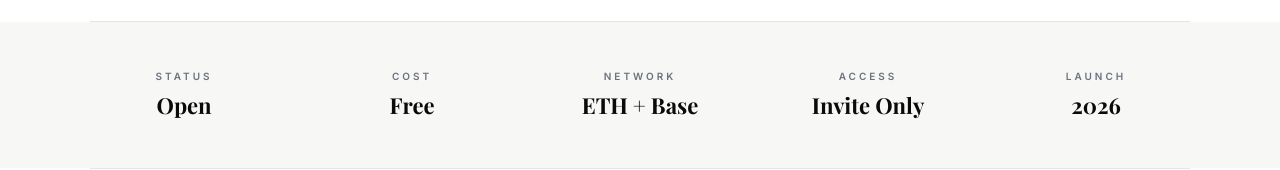
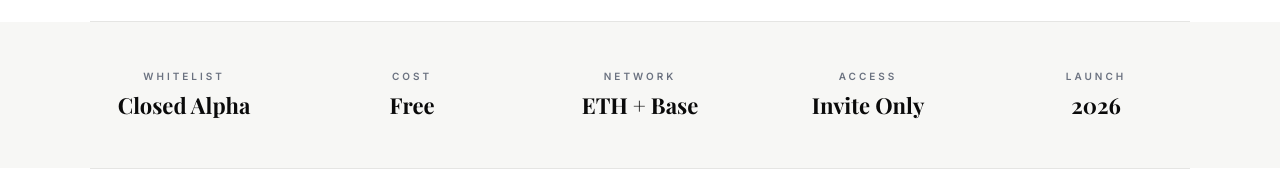
Before and after one commit to whalesofi/WHALENIZER, a website: page public/index.html in a window 1280 px wide. Shown: the part 779-949 px from the top of the page. Drawn offline with nearby package versions, Linux system fonts and the light colour scheme; a web font is replaced by a local one.

Commit message:
update status and year

```diff
--- a/public/index.html
+++ b/public/index.html
@@ -118,7 +118,7 @@ footer{border-top:1px solid var(--border);padding:32px 48px;display:flex;justify
 <div class="divider"></div>
 <div class="strip">
   <div class="strip-inner">
-    <div class="strip-item"><div class="strip-lbl">Status</div><div class="strip-val">Open</div></div>
+    <div class="strip-item"><div class="strip-lbl">Whitelist</div><div class="strip-val">Closed Alpha</div></div>
     <div class="strip-item"><div class="strip-lbl">Cost</div><div class="strip-val">Free</div></div>
     <div class="strip-item"><div class="strip-lbl">Network</div><div class="strip-val">ETH + Base</div></div>
     <div class="strip-item"><div class="strip-lbl">Access</div><div class="strip-val">Invite Only</div></div>
```
